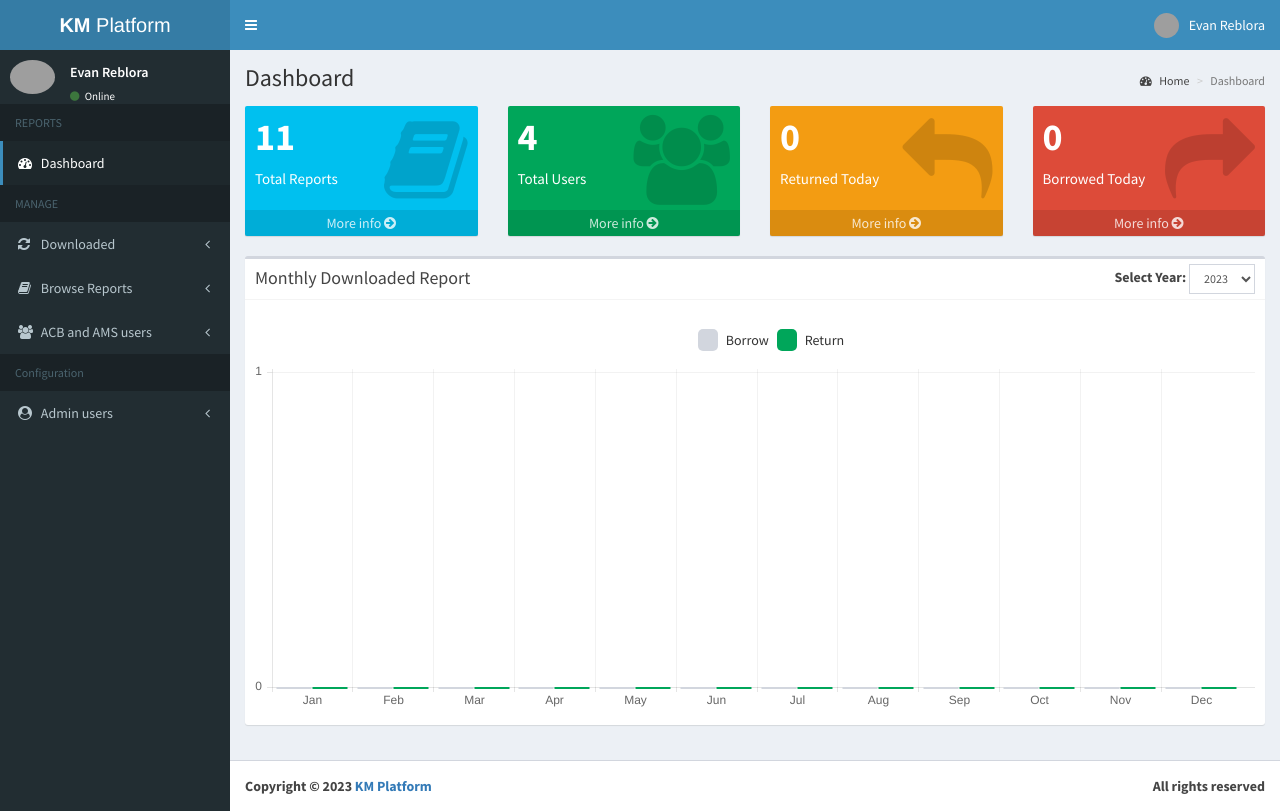
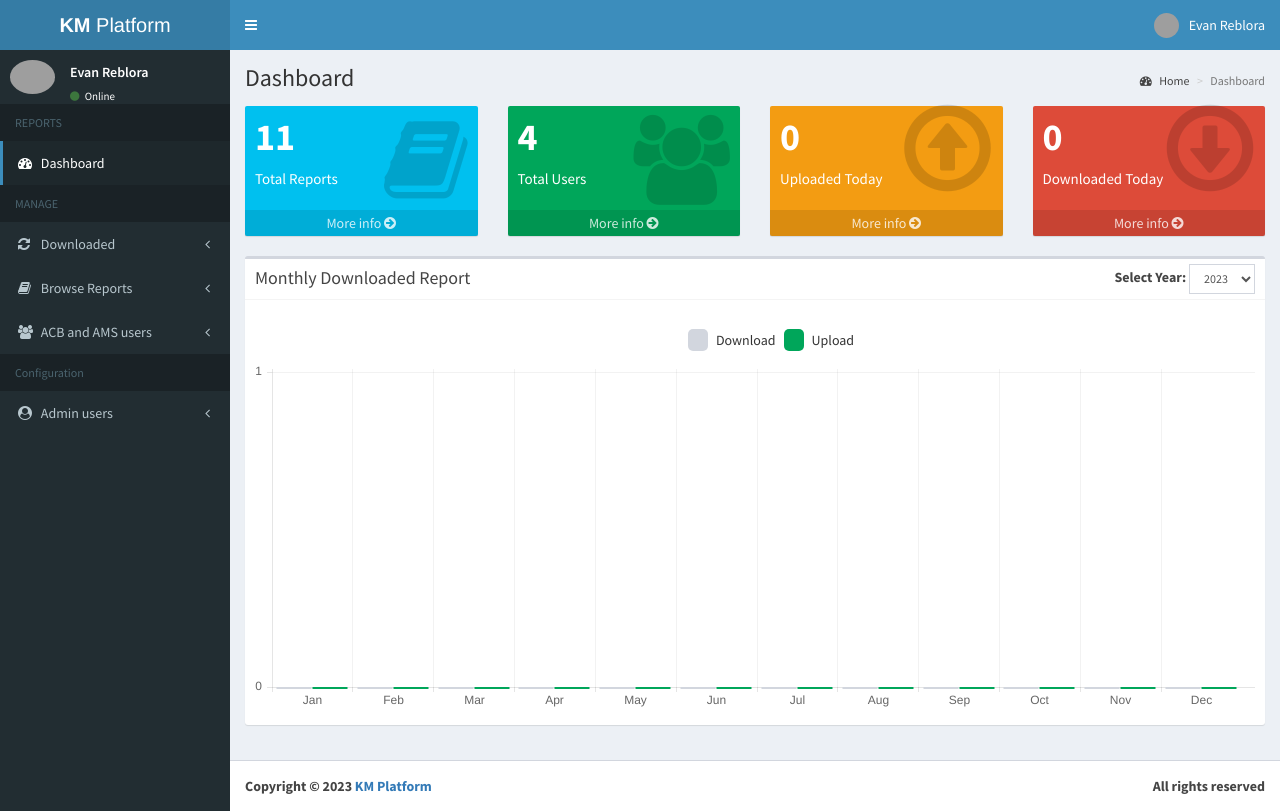
Before and after one commit to evanlreblora/kmproject, a PHP site: page /admin/home.php in a window 1280 px wide. Run offline with PHP 8.4, Linux system fonts and the light colour scheme; a user stored in the database is signed in; data comes from the database, SQL or seed files in the repository; data that the repository does not hold is empty; some libraries are stand-ins or nearby versions; grey boxes are pictures that could not be loaded.

Commit message:
7th commit

```diff
--- a/admin/home.php
+++ b/admin/home.php
@@ -69,7 +69,7 @@
             <div class="icon">
               <i class="fa fa-book"></i>
             </div>
-            <a href="book.php" class="small-box-footer">More info <i class="fa fa-arrow-circle-right"></i></a>
+            <a href="reports.php" class="small-box-footer">More info <i class="fa fa-arrow-circle-right"></i></a>
           </div>
         </div>
         <!-- ./col -->
@@ -89,7 +89,7 @@
             <div class="icon">
               <i class="fa fa-users"></i>
             </div>
-            <a href="user.php" class="small-box-footer">More info <i class="fa fa-arrow-circle-right"></i></a>
+            <a href="users.php" class="small-box-footer">More info <i class="fa fa-arrow-circle-right"></i></a>
           </div>
         </div>
         <!-- ./col -->
@@ -98,18 +98,18 @@
           <div class="small-box bg-yellow">
             <div class="inner">
               <?php
-                $sql = "SELECT * FROM returns WHERE date_return = '$today'";
+                $sql = "SELECT * FROM books WHERE date_uploaded = '$today'";
                 $query = $conn->query($sql);
 
                 echo "<h3>".$query->num_rows."</h3>";
               ?>
 
-              <p>Returned Today</p>
+              <p>Uploaded Today</p>
             </div>
             <div class="icon">
-              <i class="fa fa-mail-reply"></i>
+              <i class="glyphicon glyphicon-upload"></i>
             </div>
-            <a href="return.php" class="small-box-footer">More info <i class="fa fa-arrow-circle-right"></i></a>
+            <a href="reports.php" class="small-box-footer">More info <i class="fa fa-arrow-circle-right"></i></a>
           </div>
         </div>
         <!-- ./col -->
@@ -118,18 +118,18 @@
           <div class="small-box bg-red">
             <div class="inner">
               <?php
-                $sql = "SELECT * FROM borrow WHERE date_borrow = '$today'";
+                $sql = "SELECT * FROM books WHERE date_uploaded = '$today'";
                 $query = $conn->query($sql);
 
                 echo "<h3>".$query->num_rows."</h3>";
               ?>
 
-              <p>Borrowed Today</p>
+              <p>Downloaded Today</p>
             </div>
             <div class="icon">
-              <i class="fa fa-mail-forward"></i>
+              <i class="glyphicon glyphicon-download"></i>
             </div>
-            <a href="borrow.php" class="small-box-footer">More info <i class="fa fa-arrow-circle-right"></i></a>
+            <a href="download.php" class="small-box-footer">More info <i class="fa fa-arrow-circle-right"></i></a>
           </div>
         </div>
         <!-- ./col -->
@@ -212,7 +212,7 @@ $(function(){
     labels  : <?php echo $months; ?>,
     datasets: [
       {
-        label               : 'Borrow',
+        label               : 'Download',
         fillColor           : 'rgba(210, 214, 222, 1)',
         strokeColor         : 'rgba(210, 214, 222, 1)',
         pointColor          : 'rgba(210, 214, 222, 1)',
@@ -222,7 +222,7 @@ $(function(){
         data                : <?php echo $borrow; ?>
       },
       {
-        label               : 'Return',
+        label               : 'Upload',
         fillColor           : 'rgba(60,141,188,0.9)',
         strokeColor         : 'rgba(60,141,188,0.8)',
         pointColor          : '#3b8bba',
--- a/admin/index.php
+++ b/admin/index.php
@@ -27,6 +27,8 @@
             <input type="password" class="form-control" name="password" placeholder="input Password" required>
             <span class="glyphicon glyphicon-lock form-control-feedback"></span>
           </div>
+
+
       		<div class="row">
     			<div class="col-xs-4">
           			<button type="submit" class="btn btn-primary btn-block btn-flat" name="login"><i class="fa fa-sign-in"></i> Sign In</button>
--- a/admin/login.php
+++ b/admin/login.php
@@ -10,7 +10,7 @@
 		$query = $conn->query($sql);
 
 		if($query->num_rows < 1){
-			$_SESSION['error'] = 'Cannot find account with the username';
+			$_SESSION['error'] = 'Cannot find the username';
 		}
 		else{
 			$row = $query->fetch_assoc();
--- a/admin/reports_add.php
+++ b/admin/reports_add.php
@@ -24,7 +24,7 @@
 		$fileName1 = $_FILES['fileName2']['name'];
 		$file_type = $_FILES['fileName2']['type'];
 		$tempName = $_FILES['fileName2']['tmp_name'];
-		$date_uploaded = date("Y-m-d, h:i A", strtotime("+8 HOURS"));
+		$date_uploaded = date("Y-m-d, h:i A");
 
 		$errors = array();
 
--- a/admin/users.php
+++ b/admin/users.php
@@ -54,7 +54,7 @@
                 <thead>
                   <th>Organisation</th>
                   <th>Photo</th>
-                  <th>User ID</th>
+                  <th>Email</th>
                   <th>Firstname</th>
                   <th>Lastname</th>
                   <th>Tools</th>
@@ -72,7 +72,7 @@
                             <img src='".$photo."' width='30px' height='30px'>
                             <a href='#edit_photo' data-toggle='modal' class='pull-right photo' data-id='".$row['studid']."'><span class='fa fa-edit'></span></a>
                           </td>
-                          <td>".$row['student_id']."</td>
+                          <td>".$row['email']."</td>
                           <td>".$row['firstname']."</td>
                           <td>".$row['lastname']."</td>
                           <td>
--- a/download_add.php
+++ b/download_add.php
@@ -43,7 +43,7 @@
 						if(!isset($_SESSION['error'])){
 							$_SESSION['error'] = array();
 						}
-						$_SESSION['error'][] = 'Book with ISBN - '.$isbn.' unavailable';
+						$_SESSION['error'][] = 'Report with ISBN - '.$isbn.' unavailable';
 					}
 
 				}
@@ -60,6 +60,6 @@
 		$_SESSION['error'] = 'Fill up add form first';
 	}
 
-	header('location: borrow.php');
+	header('location: download.php');
 
 ?>
--- a/includes/scripts.php
+++ b/includes/scripts.php
@@ -44,7 +44,7 @@ $(function(){
   	var bookTable = $('#booklist').DataTable({
       'paging'      : true,
       'lengthChange': false,
-      'searching'   : true,
+      'searching'   : false,
       'ordering'    : true,
       'info'        : false,
       'autoWidth'   : false
```
Also changed, not shown: admin/download_add.php (+4 -4 lines), admin/includes/user_modal.php (+15 -0 lines), admin/users_add.php (+6 -1 lines), download.php (+30 -0 lines), includes/login_modal.php (+9 -2 lines), login.php (+7 -4 lines), files/379924137_130493560149669_1881996736850902988_n.jpg (added), files/382246145_639711238272436_6438667938359017888_n.jpg (added), 2 other files.
